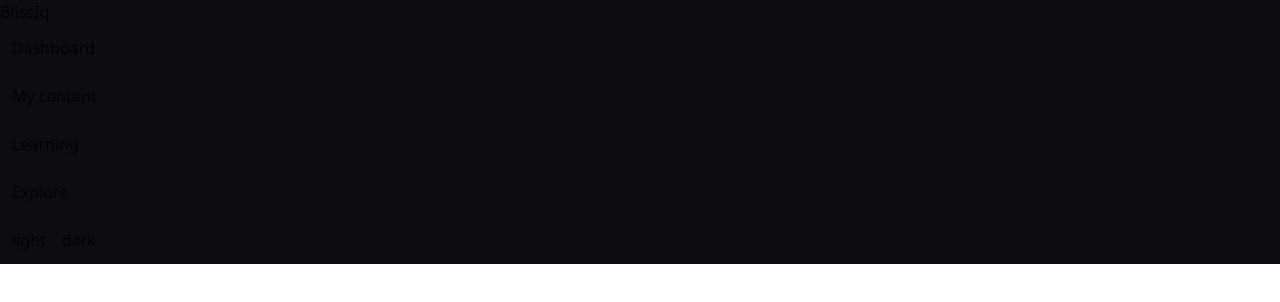
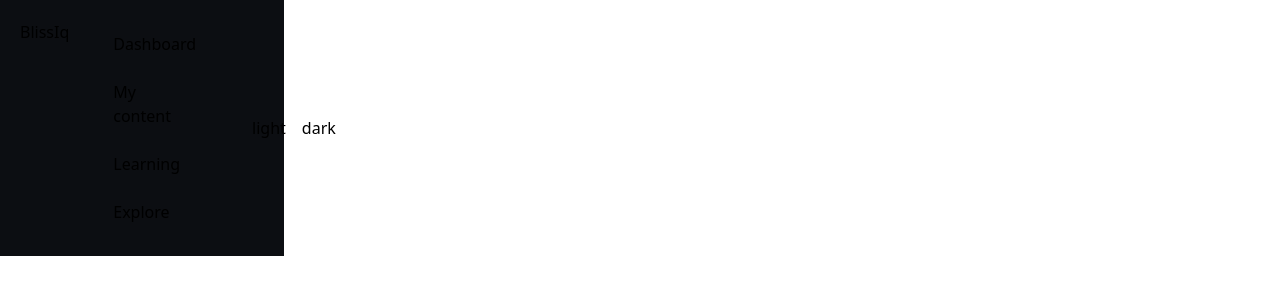
Before and after one commit to PrathamDave77/BlisIq, a React (Vite) app: page / in a window 1280 px wide. Shown: the top 302 px of the page. Built offline with nearby package versions, Linux system fonts and the light colour scheme.

Commit message:
Added light dark theme

```diff
--- a/src/admin/Sidebar.jsx
+++ b/src/admin/Sidebar.jsx
@@ -12,8 +12,9 @@
   ]
 
   return (
-    <div className="bg-primary">
-      <div className=''>
+    <div className="bg-primary radius-none flex space-non flex-col w-[284px] justify-between ">
+      <div id="profile" className="flex flex-row w-[284px] spacing-2xl gap-4xl">
+        <div className='flex flex-col w-[284px] justify-between pr-'>
           BlissIq
         </div>
         <div>
@@ -25,12 +26,16 @@
         </div>
 
         <div className='flex spacing-lg gap-4'>
-        <button className='cursor-pointer'>
+          <button className='cursor-pointer' onClick={() => document.documentElement.classList.remove("theme-dark")}>
             light
           </button>
-        <button className='cursor-pointer' onClick={() => document.documentElement.classList.toggle('theme-dark')}>
+          <button className='cursor-pointer' onClick={() => document.documentElement.classList.add('theme-dark')}>
             dark
           </button>
+        </div>
+      </div>
+      <div id="settings">
+
       </div>
 
     </div>
--- a/src/styles/semantic/spacing_modes.css
+++ b/src/styles/semantic/spacing_modes.css
@@ -102,4 +102,19 @@
     .spacing-lg{
         padding:var(--spacing-lg);
     }
+    .spacing-
+    .radius-none {
+        border-radius:var(--radius-none);
+    }
+    .space-none{
+        padding:var(--spacing-none);
+    }
+    .spacing-2xl{
+        padding:var(--spacing-2xl);
+    }
+    .gap-4xl{
+        gap:var(--spacing-4xl);
+    }
+
+
 }
```
Lines whose indentation alone changed are shown as unchanged.
